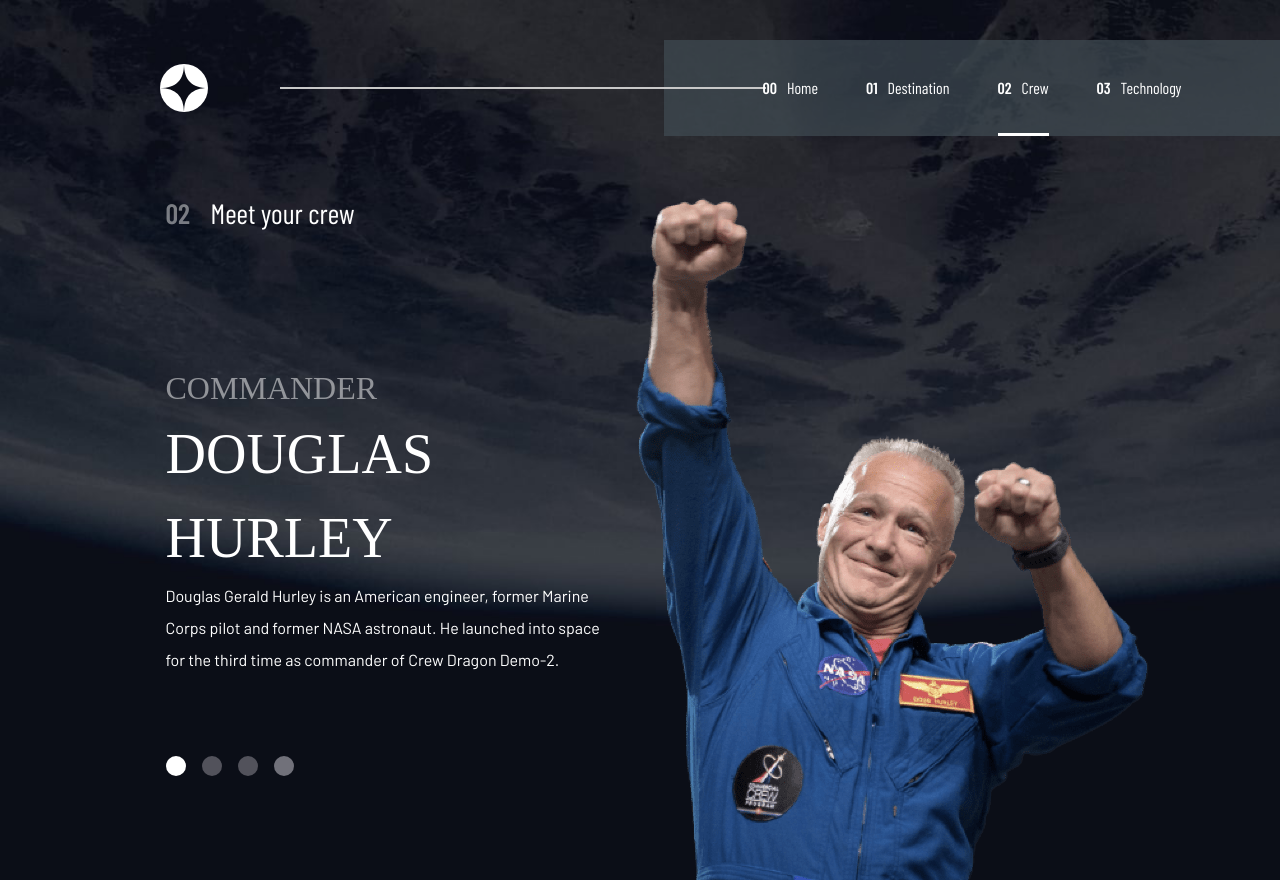
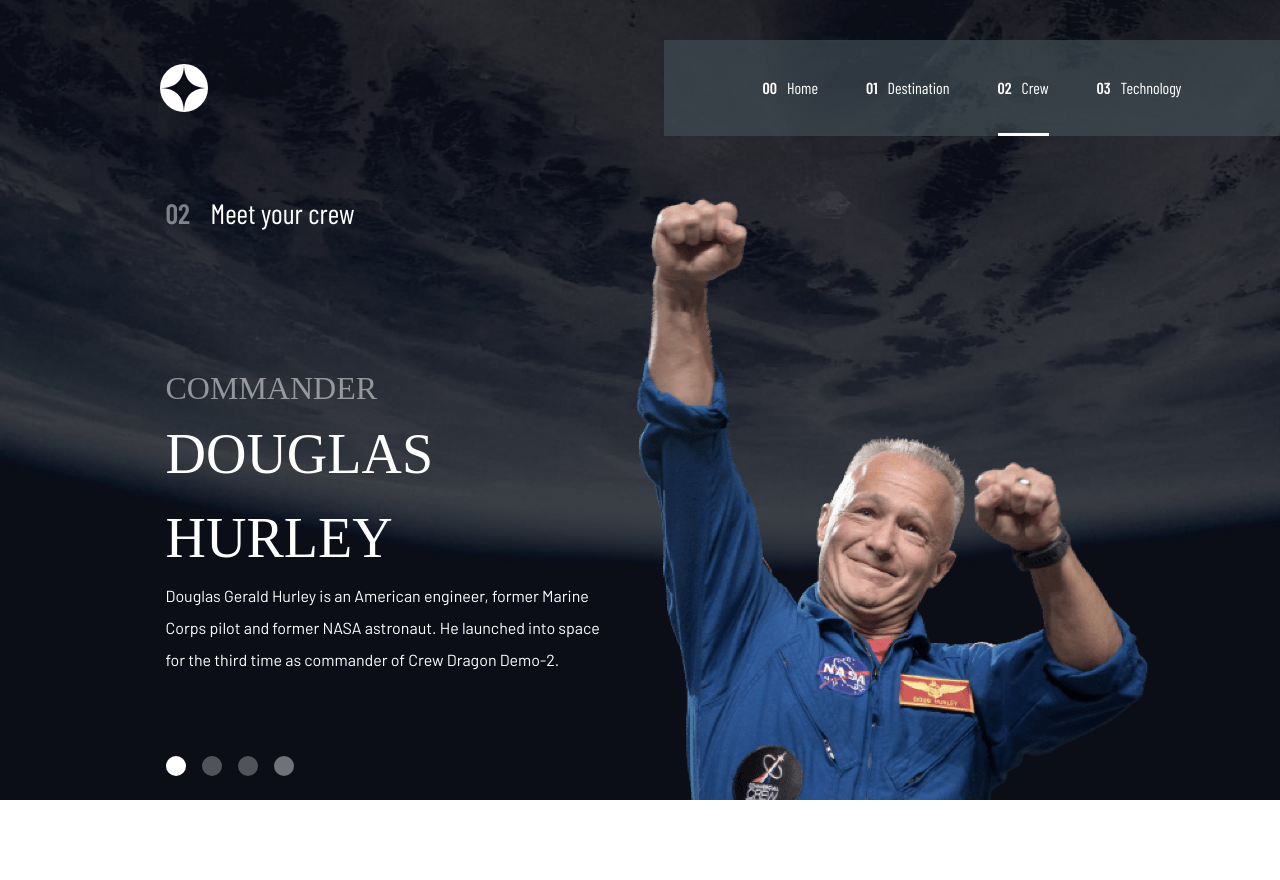
Before and after one commit to 0gopi0/space-travel-reactJs, a React (Vite) app: page /crew in a window 1280 px wide. After the commit the page ends 800 px from the top, so only its background shows below. Built offline with nearby package versions, Linux system fonts and the light colour scheme; a web font is replaced by a local one.

Commit message:
fixed some issues

```diff
--- a/src/NavBar.tsx
+++ b/src/NavBar.tsx
@@ -1,6 +1,8 @@
 import { Link } from "react-router-dom";
 import styles from "./NavBar.module.css";
 import logo from "../src/assets/shared/logo.svg";
+import Box from "@mui/material/Box";
+import MenuIcon from "@mui/icons-material/Menu";
 interface Props {
   number: number;
 }
@@ -8,6 +10,8 @@
   const active = number;
 
   return (
+    <>
+      <Box sx={{ display: { xs: "none", md: "block" } }}>
         <section
           role="navigation"
           className="flex h-24	justify-between items-center	 mt-10 ml-40"
@@ -15,36 +19,54 @@
           <Link to={"/"}>
             <img className="w-12 h-12" src={logo} alt="logo" />
           </Link>
-      <span className={styles.span}></span>
+
           <nav className={` 	${styles.ul}`}>
             <Link to="/" className={`relative ${styles.Link}`}>
               <span className={styles.bold}>00</span> Home
               <span
-            className={`${active === 0 ? styles.selected : styles.hoverEffect}`}
+                className={`${
+                  active === 0 ? styles.selected : styles.hoverEffect
+                }`}
               ></span>
             </Link>
 
             <Link to="/destination" className={`relative ${styles.Link}`}>
               <span className={styles.bold}>01</span> Destination
               <span
-            className={`${active === 1 ? styles.selected : styles.hoverEffect}`}
+                className={`${
+                  active === 1 ? styles.selected : styles.hoverEffect
+                }`}
               ></span>
             </Link>
 
             <Link to="/crew" className={`relative ${styles.Link}`}>
               <span className={styles.bold}>02</span> Crew
               <span
-            className={`${active === 2 ? styles.selected : styles.hoverEffect}`}
+                className={`${
+                  active === 2 ? styles.selected : styles.hoverEffect
+                }`}
               ></span>
             </Link>
             <Link to="/technology" className={`relative ${styles.Link}`}>
               <span className={styles.bold}>03</span> Technology
               <span
-            className={`${active === 3 ? styles.selected : styles.hoverEffect}`}
+                className={`${
+                  active === 3 ? styles.selected : styles.hoverEffect
+                }`}
               ></span>
             </Link>
           </nav>
         </section>
+      </Box>
+      <Box sx={{ display: { xs: "block", md: "none" }, margin: "15px" }}>
+        <div className="flex justify-between">
+          <Link to={"/"}>
+            <img className="w-12 h-12" src={logo} alt="logo" />
+          </Link>
+          <MenuIcon sx={{ fontSize: "50px", color: "#d6d3d1" }} />
+        </div>
+      </Box>
+    </>
   );
 };
 
--- a/src/data.ts
+++ b/src/data.ts
@@ -11,5 +11,6 @@
     backgroundRepeat: "no-repeat",
     width: "100vw",
     overflow: "hidden",
+    height: "100vh",
   };
 }
```
Also changed, not shown: package.json (+6 -6 lines), 1 other file (tests, documents, lock files or other folders). Lines whose indentation alone changed are shown as unchanged.
